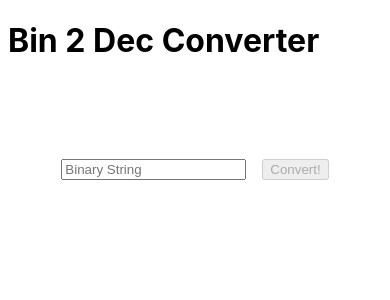
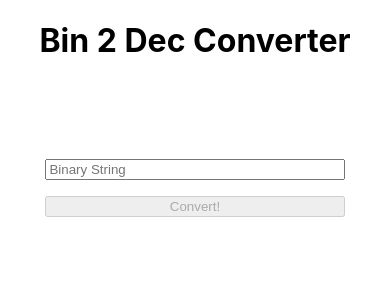
Before and after one commit to otislambert/bin2dec, a React (Vite) app: page / in a window 390 px wide. Shown: the top 300 px of the page. Built offline with nearby package versions, Linux system fonts and the light colour scheme.

Commit message:
feat(UI): Implement responsive design for smaller screens

```diff
--- a/src/index.css
+++ b/src/index.css
@@ -16,6 +16,10 @@ main {
 	align-items: center;
 }
 
+header {
+	text-align: center;
+}
+
 .centered {
 	display: flex;
 	flex-direction: column;
@@ -27,6 +31,7 @@ main {
 	flex-direction: row;
 	gap: 1em;
 	justify-content: space-between;
+	flex-wrap: wrap;
 }
 
 .results {
@@ -39,7 +44,7 @@ main {
 
 .error-container {
 	min-height: 45px;
-	min-width: 1005;
+	min-width: 100%;
 }
 
 .error-dialog {
@@ -50,3 +55,27 @@ main {
 .error-dialog > p {
 	margin: 10px;
 }
+
+/* Responsive Design */
+@media (max-width: 768px) {
+	.input-container {
+		flex-direction: column;
+		align-items: stretch;
+	}
+}
+
+@media (max-width: 480px) {
+	.centered {
+		min-width: 80%;
+		justify-content: stretch;
+	}
+
+	.results {
+		padding: 0.5em;
+		border-radius: 0.5em;
+	}
+
+	.error-dialog > p {
+		margin: 5px;
+	}
+}
```
